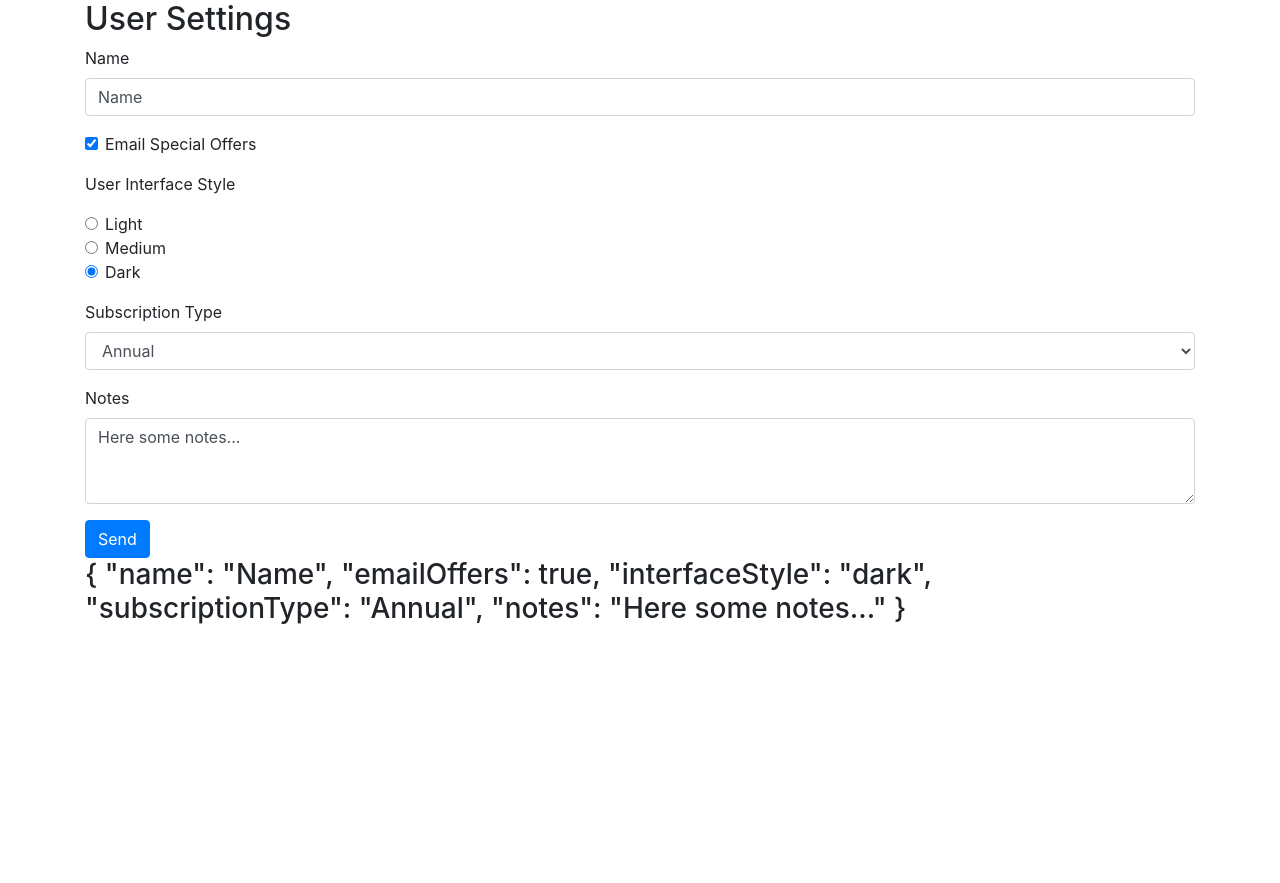
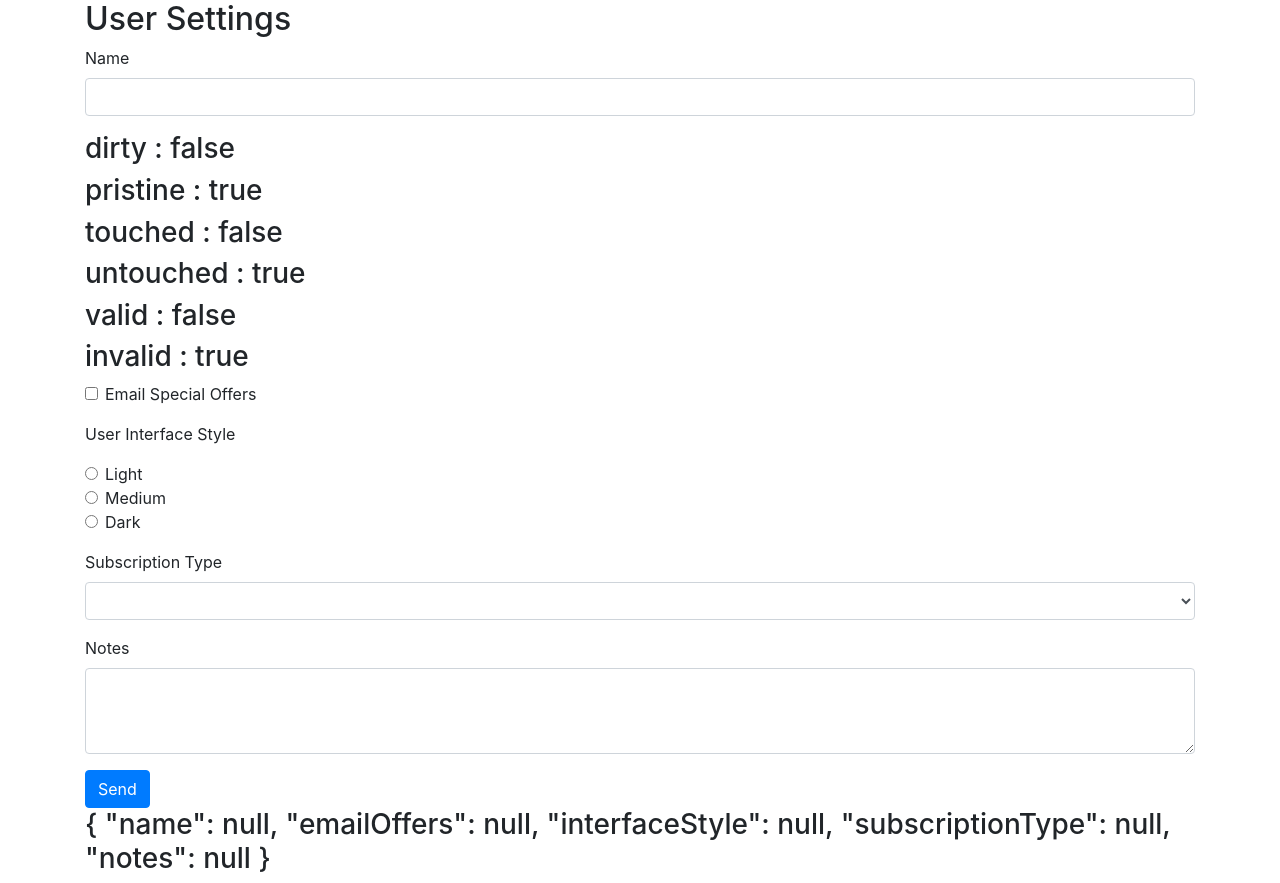
Before and after one commit to hanichu/ps-demo, an Angular app: page / in a window 1280 px wide. Before the commit the page ends 800 px from the top, so only its background shows below. Built offline with nearby package versions, Linux system fonts and the light colour scheme.

Commit message:
test ngmodel properties for validation

```diff
--- a/src/app/user-settings-form/user-settings-form.component.html
+++ b/src/app/user-settings-form/user-settings-form.component.html
@@ -1,12 +1,19 @@
 <div class="container">
   <h2>User Settings</h2>
 
-  <form #form="ngForm">
+  <form #form="ngForm" ngNativeValidate>
 
     <div class="form-group">
       <label for="name">Name</label>
-      <input id="name" name="name" class="form-control" [(ngModel)]="userSettings.name">
+      <input id="name" name="name" class="form-control" [(ngModel)]="userSettings.name" required #propertyTest="ngModel">
     </div>
+
+    <h3>dirty : {{ propertyTest.dirty }}</h3>
+    <h3>pristine : {{ propertyTest.pristine }}</h3>
+    <h3>touched : {{ propertyTest.touched }}</h3>
+    <h3>untouched : {{ propertyTest.untouched }}</h3>
+    <h3>valid : {{ propertyTest.valid }}</h3>
+    <h3>invalid : {{ propertyTest.invalid }}</h3>
 
     <div class="form-check form-group">
       <input class="form-check-input" type="checkbox"
--- a/src/app/user-settings-form/user-settings-form.component.ts
+++ b/src/app/user-settings-form/user-settings-form.component.ts
@@ -10,11 +10,11 @@
 export class UserSettingsFormComponent implements OnInit {
 
   originalUserSettings : UserSettings = {
-    name: 'Name',
-    emailOffers: true,
-    interfaceStyle: 'dark',
-    subscriptionType: 'Annual',
-    notes: 'Here some notes...'
+    name: null,
+    emailOffers: null,
+    interfaceStyle: null,
+    subscriptionType: null,
+    notes: null
   };
 
   userSettings : UserSettings = { ...this.originalUserSettings };
```
